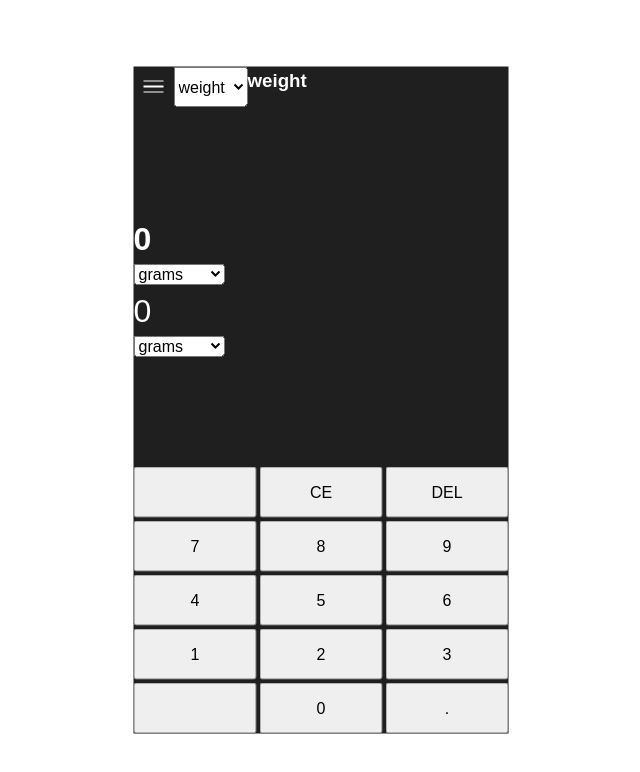
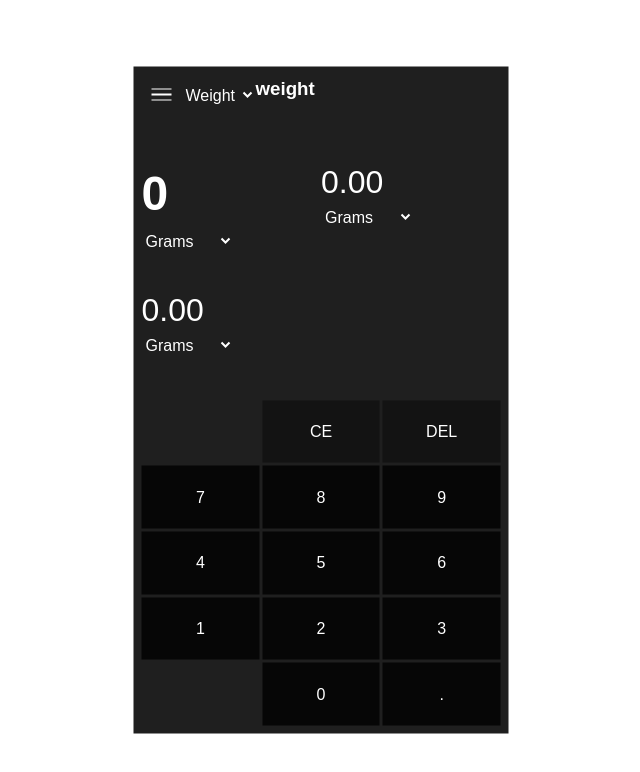
Before and after one commit to ThomasTW935/Windows-Calculator, a React (Create React App) app: page / in a window 1280 px wide. Shown: the top 772 px of the page, without its empty margins (319-959 px from the left). Built offline with nearby package versions, Linux system fonts and the light colour scheme.

Commit message:
Fix select and button designs

```diff
--- a/src/App.js
+++ b/src/App.js
@@ -46,17 +46,20 @@ const BUTTONS = {
 }
 
 function reducer(tiles,action){
+  console.log(tiles)
+  console.log(action)
   switch(action.type){
     case ACTIONS.UPDATE_UNIT:
       return tiles.map(tile=>{
-        if(action.payload.id &&  action.payload.id !== tile.id) return tile
+        let payload = action.payload
+        if(payload.id && payload.activeTile.id !== tile.id && payload.id === tile.id) return {...tile, value: (payload.activeTile.value * action.payload.computedRate)}
         return {...tile, unit: {name: action.payload.name, rate: action.payload.rate}}
       })
     case ACTIONS.UPDATE_TILE_VALUES:
       return tiles.map(tile=>{
         if(tile.id === action.payload.id) return {...tile, value: action.payload.value}
-        let newValue = action.payload.value * tile.unit.rate
-        return {...tile, value: newValue}
+        let newValue = ((action.payload.value*100) * (tile.unit.rate*100) / (100*100)).toFixed(2)
+        return {...tile, value: newValue.toLocaleString('en-US')}
       })
     default: return tiles
   }
@@ -67,46 +70,55 @@ function App() {
   const [tiles, dispatch] = useReducer(reducer,[
     {id: 101111,value:0, unit: {name: data[0].default, rate: data[0].units[data[0].default]}},
     {id: 121312321,value:0, unit: {name: data[0].default, rate: data[0].units[data[0].default]}},
+    {id: 12131232321,value:0, unit: {name: data[0].default, rate: data[0].units[data[0].default]}},
   ])
 
-  const [activeTile, setActiveTile] = useState(tiles[0].id)
-  const [activeTileValue, setActiveTileValue] = useState(0)
+  // const [activeTile, setActiveTile] = useState(tiles[0].id)
+  // const [activeTileValue, setActiveTileValue] = useState(0)
+  // const [actilveTiveRate, setActiveTileRate] = useState(tiles[0].unit.rate)
+  const [activeTile, setActiveTile] = useState({ id: tiles[0].id, value: 0, rate: tiles[0].unit.rate})
+
   useEffect(()=>{
     dispatch({
         type: ACTIONS.UPDATE_TILE_VALUES,
         payload: {
-          id: activeTile,
-          value: activeTileValue
+          id: activeTile.id,
+          value: activeTile.value
         }})
-  },[activeTileValue])
+  },[activeTile.value])
+
+  useEffect(()=>{
+    console.log(activeTile)
+  },[activeTile.id])
 
   function handleButtonClick(e){
     let target = e.target
     let value = target.innerHTML
     if(value === 'CE'){
-      setActiveTileValue(0)
+      setActiveTile({...activeTile,value: 0})
       return
     }
 
     if(value === 'DEL'){
-      if(activeTileValue === 0 ) return
-      let newValue = activeTileValue.slice(0,-1) || 0
-      setActiveTileValue( newValue )
+      if(activeTile.value === 0 ) return
+      let newValue = activeTile.value.slice(0,-1) || 0
+      setActiveTile( {...activeTile,value:newValue} )
       return
     }
-    let newValue = (activeTileValue !== 0) ? activeTileValue + `${value}` : value
-    setActiveTileValue(newValue)
+    let newValue = (activeTile.value !== 0) ? activeTile.value + `${value}` : value
+    setActiveTile({...activeTile,value: newValue})
   }
-  console.log(tiles)
   return (
     <div className="App">
       <Navigation
         data={data}
         unitCategory={unitCategory}
         setUnitCategory={setUnitCategory}
+        activeTile={activeTile}
+        setActiveTile={setActiveTile}
         dispatch={dispatch}
         />
-      <div className='display'>
+      <div className='tileCon'>
         { tiles.map((tile,index)=>
             <ConverterTile
               key={tile.id}
@@ -121,10 +133,14 @@ function App() {
           )
         }
       </div>
-      <div className='buttons'>
+      <div className='buttonCon'>
         {
           BUTTONS['converter'].map((button,index)=>
-            <button key={index} onClick={ (e)=>{ handleButtonClick(e) } }>{button}</button>
+            {
+              if(button === '' ) return <button className='button'>{button}</button>
+              let className = (/[0-9.]/.test(button)) ? 'button button__normal' : 'button button__special'
+              return <button className={className} key={index} onClick={ (e)=>{ handleButtonClick(e) } }>{button}</button>
+            }
           )
           }
       </div>
--- a/src/Components/ConverterTile.js
+++ b/src/Components/ConverterTile.js
@@ -9,16 +9,21 @@ function ConverterTile({data,unitCategory,tile,activeTile,setActiveTile,dispatch
         let target = e.target
         let dataset = target.options[target.selectedIndex].dataset
         let {name,rate} = dataset
-        dispatch({type: ACTIONS.UPDATE_UNIT, payload: {id: id,name:name, rate: rate}})
+
+        if(id === activeTile.id) setActiveTile({...activeTile, rate: rate})
+
+        dispatch({type: ACTIONS.UPDATE_UNIT, payload: {id: id,name:name, rate: rate, activeTile: activeTile, computedRate: rate/activeTile.rate}})
     }
+    // console.log(tile)
+    // console.log(activeTile)
 
     return (
         <div className='converterTile'>
             <p
-                className={ (activeTile === id) ? `fontBold` : ``}
-                onClick={  ()=>setActiveTile(id) }
+                className={ (activeTile.id === id) ? `fontBold` : ``}
+                onClick={  ()=>setActiveTile({...activeTile,id:id}) }
             >{value}</p>
-            <select value={name} onChange={ (e)=>{ handleOptionChange(e) } } >
+            <select className='select' value={name} onChange={ (e)=>{ handleOptionChange(e) } } >
                 {
                     data.map((item,index)=>
                         {
--- a/src/Components/Navigation.js
+++ b/src/Components/Navigation.js
@@ -1,7 +1,7 @@
 import React from 'react';
 import { ACTIONS } from '../App';
 
-function Navigation({data, unitCategory,setUnitCategory, dispatch}) {
+function Navigation({data, unitCategory,setUnitCategory,activeTile,setActiveTile, dispatch}) {
 
     function handleOptionChange(e){
         let target = e.target
@@ -12,6 +12,7 @@ function Navigation({data, unitCategory,setUnitCategory, dispatch}) {
         let unitRate = dataset.rate
 
         setUnitCategory(target.value)
+        setActiveTile({ ...activeTile, value: 0 })
         dispatch({type: ACTIONS.UPDATE_UNIT, payload: { name: unitName, rate: unitRate }})
     }
     return (
@@ -21,7 +22,7 @@ function Navigation({data, unitCategory,setUnitCategory, dispatch}) {
                 <div></div>
                 <div></div>
             </div>
-            <select value={unitCategory} onChange={ (e)=>{ handleOptionChange(e) } }>
+            <select className='select' value={unitCategory} onChange={ (e)=>{ handleOptionChange(e) } }>
                 {
                     data.map(item=>
                         <option key={item.id} data-default={item.default} data-rate={item.units[item.default]} >{item.category}</option>
--- a/src/styles/_component.scss
+++ b/src/styles/_component.scss
@@ -20,10 +20,32 @@
     }
 }
 .converterTile{
+    padding:1em 0;
     p{
         font-size: 2rem;
     }
     .fontBold{
+        font-size: 3rem;
         font-weight: bold;
     }
 }
+
+.select{
+    border: transparent;
+    background-color: transparent;
+    color: $mainTextColor;
+    text-transform: capitalize;
+    option{background: inherit;}
+}
+
+.button{
+    color: $mainTextColor;
+    border: none;
+    background: transparent;
+    &__normal{
+        background: $mainButtonBg;
+    }
+    &__special{
+        background: $secondaryButtonBg;
+    }
+}
--- a/src/styles/_layout.scss
+++ b/src/styles/_layout.scss
@@ -12,12 +12,17 @@
     display:flex;
     flex-direction:column;
     justify-content:space-between;
-    flex-wrap: wrap;
+    padding: .5em;
+}
+.tileCon{
+    display:grid;
+    grid-template-columns: repeat(2,1fr);
+    min-width: 50%;
 }
 
-.buttons{
-    height: 40%;
+.buttonCon{
+    height: 50%;
     display:grid;
     grid-template: repeat(5,1fr) / repeat(3,1fr);
-    gap: .2em;
+    gap: 3px;
 }
--- a/src/styles/main.css
+++ b/src/styles/main.css
@@ -117,12 +117,42 @@ select {
   background: #ffffff;
 }
 
+.converterTile {
+  padding: 1em 0;
+}
+
 .converterTile p {
   font-size: 2rem;
 }
 
 .converterTile .fontBold {
+  font-size: 3rem;
   font-weight: bold;
+}
+
+.select {
+  border: transparent;
+  background-color: transparent;
+  color: #ffffff;
+  text-transform: capitalize;
+}
+
+.select option {
+  background: inherit;
+}
+
+.button {
+  color: #ffffff;
+  border: none;
+  background: transparent;
+}
+
+.button__normal {
+  background: #060606;
+}
+
+.button__special {
+  background: #131313;
 }
 
 .App {
@@ -147,17 +177,24 @@ select {
   -webkit-box-pack: justify;
       -ms-flex-pack: justify;
           justify-content: space-between;
-  -ms-flex-wrap: wrap;
-      flex-wrap: wrap;
+  padding: .5em;
 }
 
-.buttons {
-  height: 40%;
+.tileCon {
+  display: -ms-grid;
+  display: grid;
+  -ms-grid-columns: (1fr)[2];
+      grid-template-columns: repeat(2, 1fr);
+  min-width: 50%;
+}
+
+.buttonCon {
+  height: 50%;
   display: -ms-grid;
   display: grid;
   -ms-grid-rows: (1fr)[5];
   -ms-grid-columns: (1fr)[3];
       grid-template: repeat(5, 1fr)/repeat(3, 1fr);
-  gap: .2em;
+  gap: 3px;
 }
 /*# sourceMappingURL=main.css.map */
```
Also changed, not shown: 1 other file (tests, documents, lock files or other folders).
